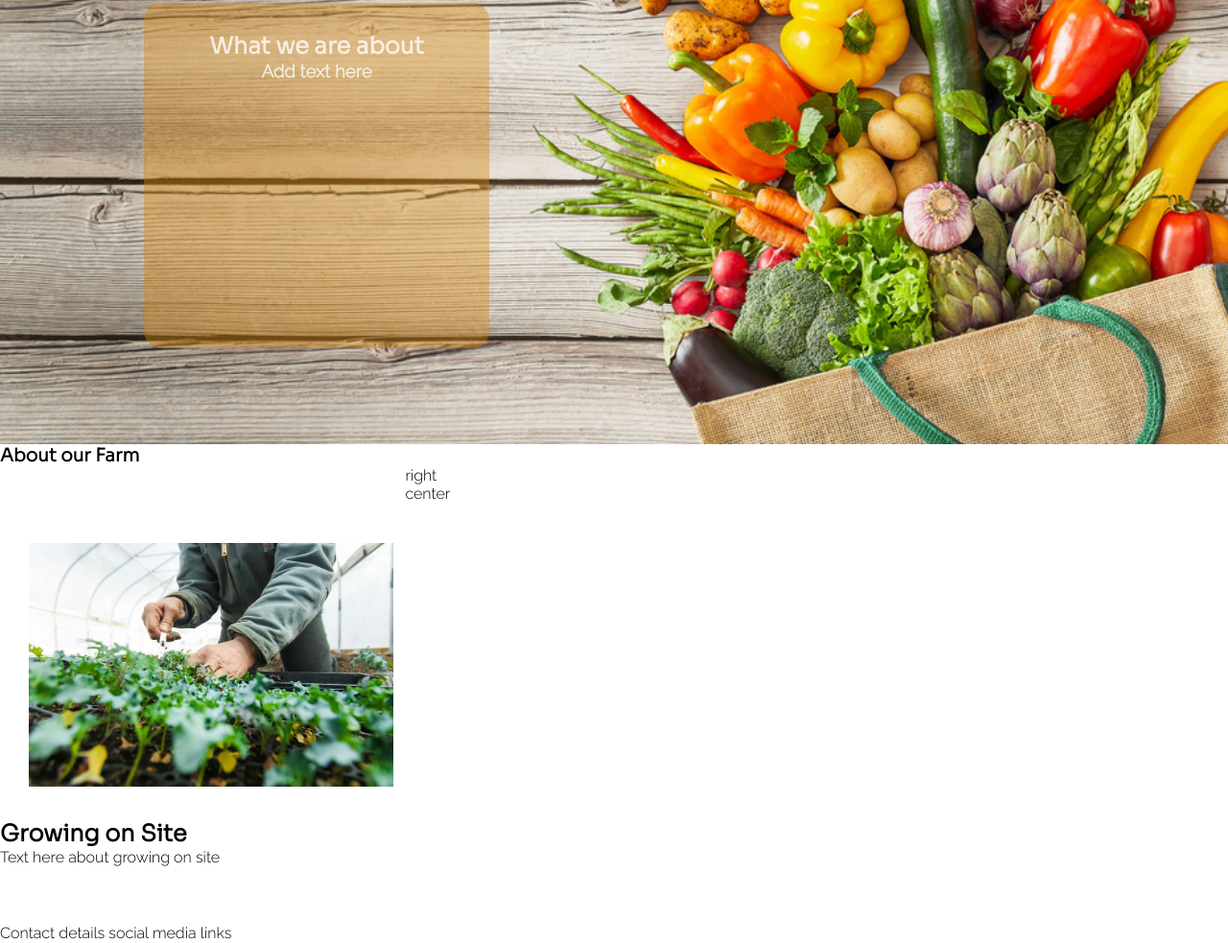
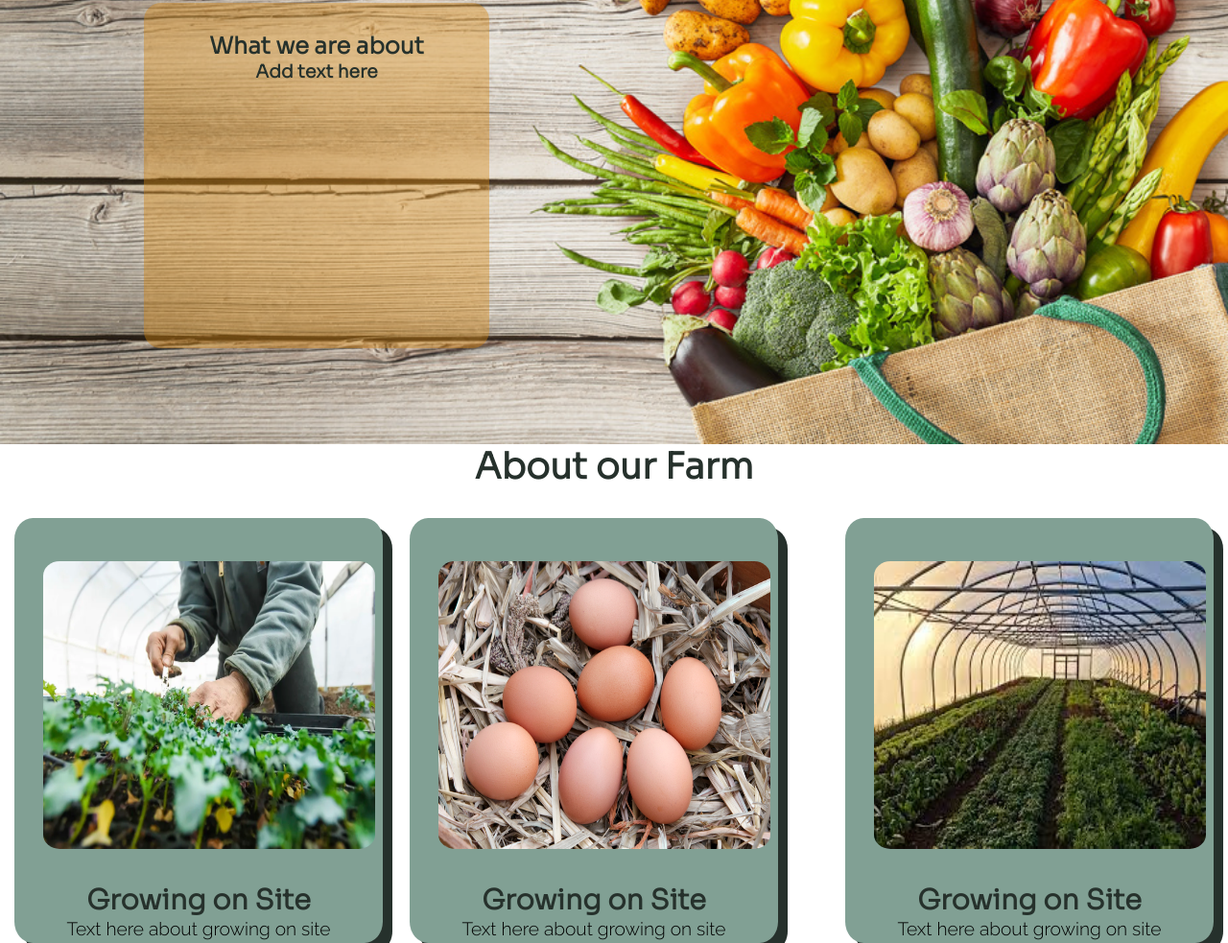
Before and after one commit to AngMaher/Oakfield-Project-1, a plain HTML site: page index.html in a window 1280 px wide. Shown: the part 297-1280 px from the top of the page at 96% size. Drawn offline with Linux system fonts and the light colour scheme.

Commit message:
add about farm section and styling for boxes

```diff
--- a/assets/css/style.css
+++ b/assets/css/style.css
@@ -10,8 +10,9 @@ body {
     font-family: "raleway", sans-serif;
 }
 
-h1, h2 {
+h1, h2, h3 {
     font-family: "Sora", sans-serif;
+    color: #26312c;
 }
 
 /*header, nav styling*/
@@ -50,6 +51,7 @@ header {
     padding: 0;
     margin: 0;
     border: 2px solid #26312c;
+    border-width: 3px;
     border-radius: 50%;
 }
 /* text box on hero image*/
@@ -101,14 +103,58 @@ header {
 
 #about-farm {
     height: 500px;
+    text-align: center;
+    font-size: 200%;
 }
 
 #left-about-farm {
-    width: 33%;
-    padding-top: 50px;
+    width: 30%;
+    padding-top: 15px;
     float: left;
+    background-color: #81a094;
+    border-radius: 5%;
+    box-shadow: 10px 10px #26312c;
+    margin-left: 15px;
+    margin-top: 30px;
+
+    text-align: center;
+    font-size: 60%;
+    line-height: 30px;
 }
+
+#right-about-farm {
+    width: 30%;
+    padding-top: 15px;
+    float: right;
+    background-color: #81a094;
+    border-radius: 5%;
+    box-shadow: 10px 10px #26312c;
+    margin-right: 15px;
+    margin-top: 30px;
+
+    text-align: center;
+    font-size: 60%;
+    line-height: 30px;
+}
+
+#centre-about-farm {
+    width: 30%;
+    padding-top: 15px;
+    float: right;
+    background-color: #81a094;
+    border-radius: 5%;
+    box-shadow: 10px 10px #26312c;
+    margin-top: 30px;
+    margin-right: 70px;
+
+    text-align: center;
+    font-size: 60%;
+    line-height: 30px;
+}
+
 .about-images {
     width: 90%;
+    height: 300px;
     margin: 30px;
+    border-radius: 5%;
 }
--- a/index.html
+++ b/index.html
@@ -32,7 +32,6 @@
         <div id="hero-image"></div>
         <div class="over-text">
             <h2>What we are about</h2>
-            <hr>
             <h3>Add text here</h3>
         </div>
     <section id="about-farm">
@@ -42,9 +41,16 @@
         <h2>Growing on Site</h2>
         <p>Text here about growing on site</p>
     </div>
-    <div id="right-about-farm">right</div>
-    <div id="centre-about-farm">center</div>
+    <div id="right-about-farm">
+        <img src="assets/images/crops.jpg" alt="women in long sleeve purple top watering crops" class="about-images">
+        <h2>Growing on Site</h2>
+        <p>Text here about growing on site</p>
+    </div>
+    <div id="centre-about-farm">
+        <img src="assets/images/eggs.jpg" alt="seven eggs on a bed of hay" class="about-images">
+        <h2>Growing on Site</h2>
+        <p>Text here about growing on site</p>
+    </div>
     </section>
-    <footer>Contact details social media links</footer>
 </body>
 </html>
```
Also changed, not shown: assets/images/Screenshot (11).png (added), assets/images/crops.jpg (added), assets/images/eggs.jpg (added), assets/images/watering-crops.jpeg (added), 1 other file.
